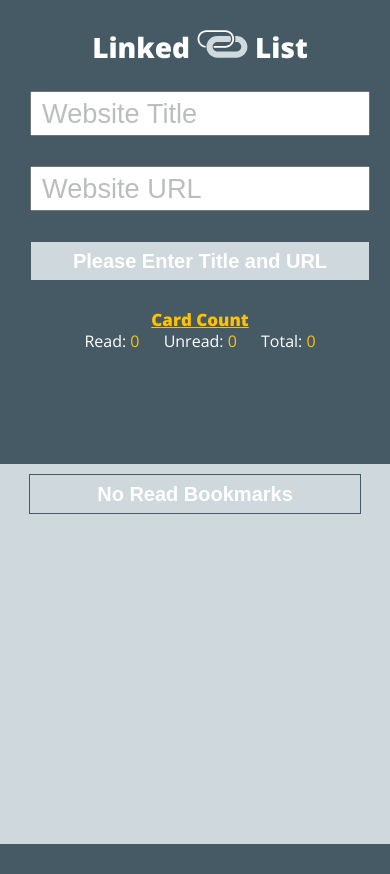
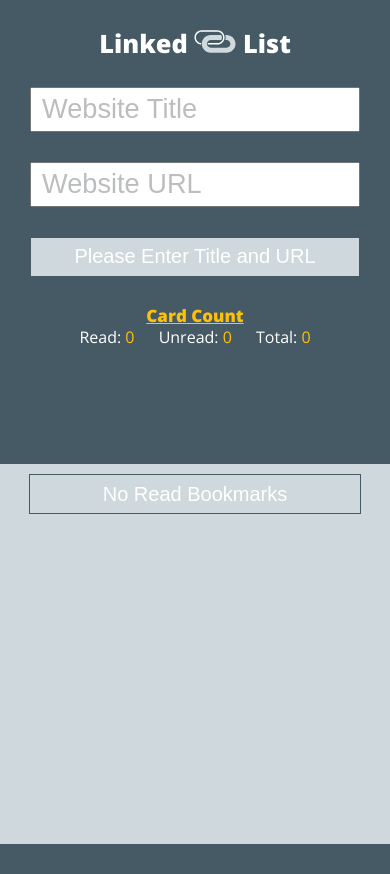
Before and after one commit to lexbonder/linked-list, a plain HTML site: page index.html in a window 390 px wide. Drawn offline with nearby package versions, Linux system fonts and the light colour scheme.

Commit message:
fix up styles for responsiveness

```diff
--- a/styles.css
+++ b/styles.css
@@ -33,8 +33,7 @@ header {
   vertical-align: top;
 
   display: inline-block;
-  margin: 15% auto 30px auto;
-  min-width: 400px;
+  margin: 145px auto 30px auto;
   padding: 0 30px;
   width: 50%;
 
@@ -109,7 +108,9 @@ header img {
 
 #counter-wrap {
   margin: 30px auto;
-  width: 100px;
+  width: 75%;
+
+  text-align: center;
 }
 
 #counter-wrap h2 {
@@ -120,7 +121,9 @@ header img {
 }
 
 #counter-wrap ul li {
-  margin: 5px 0px;
+  display: inline-block;
+  margin: 5px 10px;
+
   color: #fff;
   font-weight: 400;
 }
@@ -223,22 +226,10 @@ header img {
 
   header h1 {
     margin-bottom: 30px;
-
-    font-size: 1.75em;
-  }
-
-  header img {
-    height: 28px;
   }
 
   #link-form input {
     margin: 0px auto 30px;
-    width: 50%;
-  }
-
-  #clear-read,
-  #enter-button {
-    width: 50%;
   }
 
   #bookmark-wrap {
@@ -248,15 +239,18 @@ header img {
 }
 
 @media screen and (max-width : 650px) {
+  header h1 {
+    font-size: 6.5vw;
+  }
+
+  header img {
+    height: 6vw;
+  }
+
   #counter-wrap {
-    width: 75%;
+    width: 100%;
 
     text-align: center;
-  }
-
-  #counter-wrap ul li {
-    display: inline-block;
-    margin: 5px 10px;
   }
 
    #enter-button,
@@ -275,3 +269,10 @@ header img {
     height: 45%;
   }
 }
+
+@media screen and (max-width : 400px) {
+  #enter-button,
+  #clear-read {
+  font-weight: 400;
+  }
+}
```
